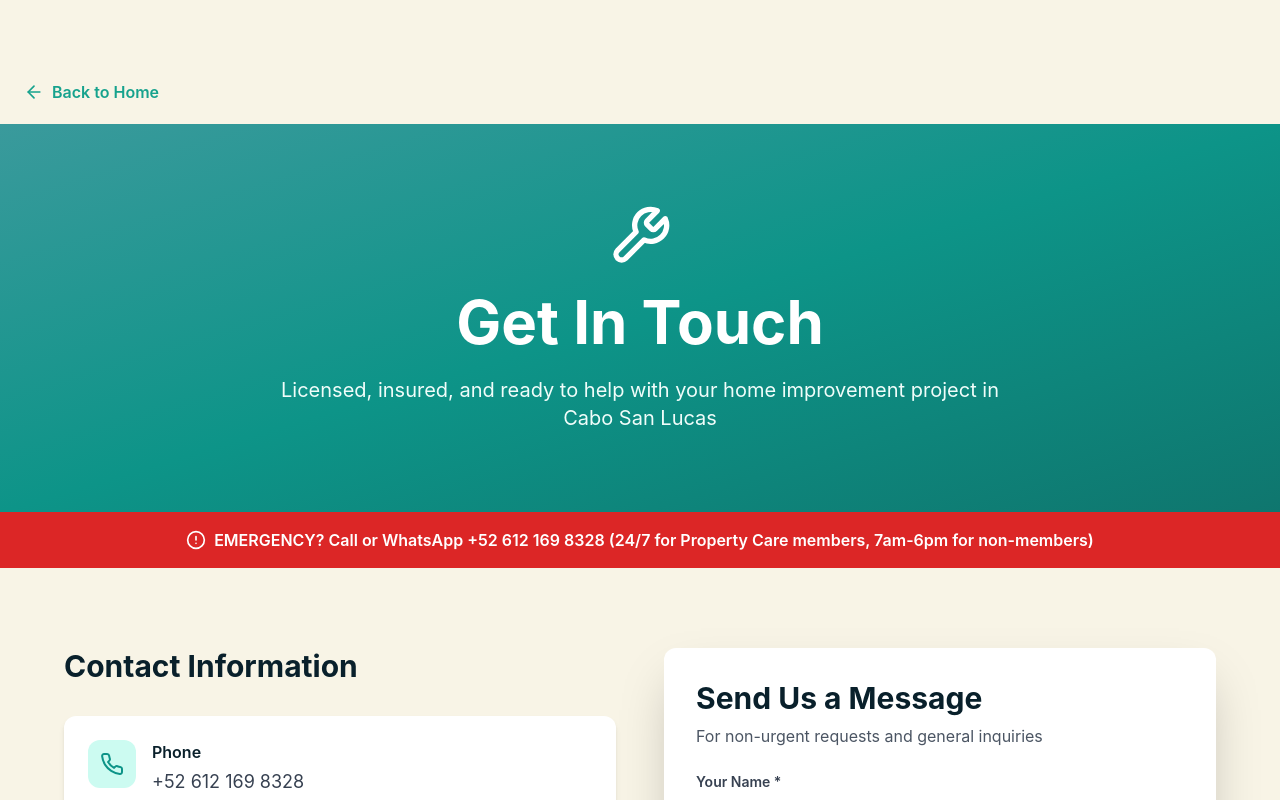
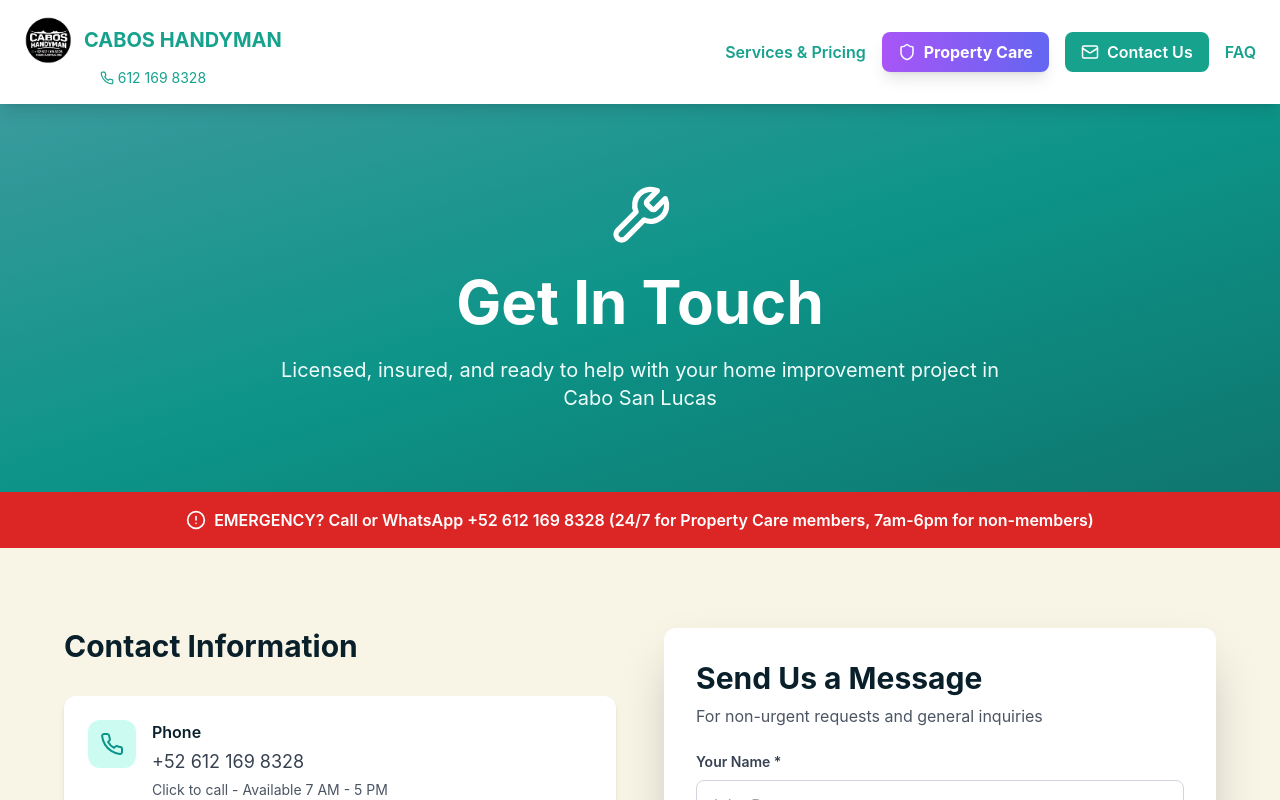
Before and after one commit to edgpac/caboshandyman, a React (Vite) app: page /contact in a window 1280 px wide. Shown: the top 800 px of the page. Built offline with nearby package versions, Linux system fonts and the light colour scheme; no server answers.

Commit message:
Complete SEO

```diff
--- a/src/components/ContactPage.tsx
+++ b/src/components/ContactPage.tsx
@@ -1,7 +1,8 @@
 import React, { useState } from 'react';
-import { Phone, Mail, MapPin, Clock, MessageCircle, Send, Wrench, AlertCircle, ArrowLeft } from 'lucide-react';
+import { Phone, Mail, MapPin, Clock, MessageCircle, Send, Wrench, AlertCircle } from 'lucide-react';
 import Footer from './Footer';
 import SEO from './SEO';
+import Navigation from './Navigation';
 
 const ContactPage = () => {
   const [formData, setFormData] = useState({
@@ -68,18 +69,7 @@ const ContactPage = () => {
         canonicalUrl="/contact"
       />
 
-      {/* Back to Home Button */}
-      <div className="bg-gray-50 pt-20 py-4">
-        <div className="container mx-auto px-6">
-          <a
-            href="/"
-            className="inline-flex items-center gap-2 text-primary hover:text-primary-hover font-semibold transition-colors group"
-          >
-            <ArrowLeft size={20} className="group-hover:-translate-x-1 transition-transform" />
-            <span>Back to Home</span>
-          </a>
-        </div>
-      </div>
+      <Navigation />
 
       <div className="min-h-screen bg-gray-50">
         {/* Hero */}
--- /dev/null
+++ b/src/components/Navigation.tsx
@@ -0,0 +1,115 @@
+import React, { useState } from 'react';
+import { Phone, Mail, Shield, Menu, ChevronDown } from 'lucide-react';
+
+export default function Navigation() {
+  const [isMobileMenuOpen, setIsMobileMenuOpen] = useState(false);
+
+  return (
+    <nav className="bg-dark-surface text-white py-4 sticky top-0 z-40 shadow-lg">
+      <div className="container mx-auto px-6">
+        <div className="flex justify-between items-center">
+          {/* Left: Logo + Phone */}
+          <div className="flex flex-col items-center">
+            <div className="flex items-center space-x-3">
+              <a href="/" className="flex items-center space-x-3">
+                <img
+                  src="/CHLOGO.png"
+                  alt="Cabos Handyman Logo"
+                  className="w-12 h-12 object-contain"
+                />
+                <span className="text-xl font-bold text-primary">CABOS HANDYMAN</span>
+              </a>
+            </div>
+            <a
+              href="tel:+526121698328"
+              className="flex items-center gap-1 text-primary hover:text-primary-hover transition-colors text-sm mt-1"
+            >
+              <Phone size={14} />
+              <span>612 169 8328</span>
+            </a>
+          </div>
+
+          {/* Right: Desktop Navigation Links */}
+          <div className="hidden md:flex items-center space-x-4">
+            <a
+              href="/services"
+              className="flex items-center gap-2 text-primary hover:text-primary-hover transition-colors font-semibold"
+            >
+              Services & Pricing
+            </a>
+            <a
+              href="/property-care-plans"
+              className="inline-flex items-center gap-2 px-4 py-2 rounded-lg bg-gradient-to-r from-purple-500 to-indigo-500 text-white font-bold hover:from-purple-600 hover:to-indigo-600 transition shadow-lg"
+            >
+              <Shield size={18} />
+              Property Care
+            </a>
+            <a
+              href="/contact"
+              className="flex items-center gap-2 bg-primary hover:bg-primary-hover text-primary-foreground px-4 py-2 rounded-lg transition-colors font-semibold"
+            >
+              <Mail size={18} />
+              Contact Us
+            </a>
+            <a
+              href="/faq"
+              className="flex items-center gap-2 text-primary hover:text-primary-hover transition-colors font-semibold"
+            >
+              FAQ
+            </a>
+          </div>
+
+          {/* Mobile: Hamburger Menu Button */}
+          <button
+            onClick={() => setIsMobileMenuOpen(!isMobileMenuOpen)}
+            className="md:hidden flex items-center gap-2 px-4 py-2 rounded-lg bg-primary hover:bg-primary-hover text-primary-foreground font-semibold transition-colors"
+            aria-label="Toggle mobile menu"
+          >
+            <Menu size={20} />
+            <span className="text-sm">Menu</span>
+            <ChevronDown
+              size={16}
+              className={`transition-transform ${isMobileMenuOpen ? 'rotate-180' : ''}`}
+            />
+          </button>
+        </div>
+
+        {/* Mobile Dropdown Menu */}
+        {isMobileMenuOpen && (
+          <div className="md:hidden mt-4 space-y-2 bg-dark-surface-elevated rounded-lg p-4 shadow-xl border border-primary/20">
+            <a
+              href="/services"
+              onClick={() => setIsMobileMenuOpen(false)}
+              className="flex items-center gap-2 text-primary hover:text-primary-hover transition-colors font-semibold py-3 px-4 rounded-lg hover:bg-dark-surface"
+            >
+              Services & Pricing
+            </a>
+            <a
+              href="/property-care-plans"
+              onClick={() => setIsMobileMenuOpen(false)}
+              className="flex items-center gap-2 px-4 py-3 rounded-lg bg-gradient-to-r from-purple-500 to-indigo-500 text-white font-bold hover:from-purple-600 hover:to-indigo-600 transition shadow-lg"
+            >
+              <Shield size={18} />
+              Property Care
+            </a>
+            <a
+              href="/contact"
+              onClick={() => setIsMobileMenuOpen(false)}
+              className="flex items-center gap-2 bg-primary hover:bg-primary-hover text-primary-foreground px-4 py-3 rounded-lg transition-colors font-semibold"
+            >
+              <Mail size={18} />
+              Contact Us
+            </a>
+            <a
+              href="/faq"
+              onClick={() => setIsMobileMenuOpen(false)}
+              className="flex items-center gap-2 text-primary hover:text-primary-hover transition-colors font-semibold py-3 px-4 rounded-lg hover:bg-dark-surface"
+            >
+              FAQ
+            </a>
+          </div>
+        )}
+      </div>
+    </nav>
+  );
+}
--- a/src/pages/FAQ.tsx
+++ b/src/pages/FAQ.tsx
@@ -1,6 +1,8 @@
 import React, { useState, useEffect } from 'react';
 import { Helmet } from 'react-helmet';
-import { ChevronDown, ArrowLeft } from 'lucide-react';
+import { ChevronDown } from 'lucide-react';
+import Navigation from '../components/Navigation';
+import Footer from '../components/Footer';
 
 export default function FAQ() {
   const [openSection, setOpenSection] = useState<number | null>(null);
@@ -354,18 +356,7 @@ export default function FAQ() {
         </script>
       </Helmet>
 
-      {/* Back to Home Button */}
-      <div className="bg-gray-50 pt-20 py-4">
-        <div className="container mx-auto px-6">
-          <a
-            href="/"
-            className="inline-flex items-center gap-2 text-primary hover:text-primary-hover font-semibold transition-colors group"
-          >
-            <ArrowLeft size={20} className="group-hover:-translate-x-1 transition-transform" />
-            <span>Back to Home</span>
-          </a>
-        </div>
-      </div>
+      <Navigation />
 
       <div className="min-h-screen bg-gray-50">
         {/* Header */}
@@ -505,6 +496,8 @@ export default function FAQ() {
           animation: fadeIn 0.3s ease-out;
         }
       `}</style>
+
+      <Footer />
     </>
   );
 }
--- a/src/pages/PropertyCarePlans.tsx
+++ b/src/pages/PropertyCarePlans.tsx
@@ -1,6 +1,7 @@
 import { lazy } from 'react';
 import SEO from '@/components/SEO';
-import { Shield, Droplet, Clock, CheckCircle2, AlertCircle, Home, ArrowRight, ArrowLeft, Calendar, DollarSign } from 'lucide-react';
+import { Shield, Droplet, Clock, CheckCircle2, AlertCircle, Home, ArrowRight, Calendar, DollarSign } from 'lucide-react';
+import Navigation from '@/components/Navigation';
 
 const Footer = lazy(() => import('@/components/Footer'));
 
@@ -69,18 +70,7 @@ export default function PropertyCarePlans() {
         schemaMarkup={schemaMarkup}
       />
 
-      {/* Back to Home Button */}
-      <div className="bg-gray-50 py-4">
-        <div className="container mx-auto px-6">
-          <a
-            href="/"
-            className="inline-flex items-center gap-2 text-primary hover:text-primary-hover font-semibold transition-colors group"
-          >
-            <ArrowLeft size={20} className="group-hover:-translate-x-1 transition-transform" />
-            <span>Back to Home</span>
-          </a>
-        </div>
-      </div>
+      <Navigation />
 
       {/* Hero Section */}
       <section className="relative py-20 bg-gradient-to-br from-blue-600 to-cyan-700 text-white overflow-hidden">
--- a/src/pages/Services.tsx
+++ b/src/pages/Services.tsx
@@ -1,8 +1,10 @@
 import React from 'react';
 import { Helmet } from 'react-helmet-async';
 import { Link } from 'react-router-dom';
-import { ArrowLeft, Home, Star, Droplet, Wrench, ArrowRight, Shield } from 'lucide-react';
+import { Home, Star, Droplet, Wrench, ArrowRight, Shield } from 'lucide-react';
 import ServiceMenuPopup from '../components/ServiceMenuPopup';
+import Navigation from '../components/Navigation';
+import Footer from '../components/Footer';
 
 export default function ServicesPage() {
   const [selectedProject, setSelectedProject] = React.useState<string>('Modern Kitchen');
@@ -128,18 +130,9 @@ export default function ServicesPage() {
         </script>
       </Helmet>
 
-      <div className="min-h-screen bg-gray-50 pt-20">
-        {/* Back to Home Button */}
-        <div className="container mx-auto px-6 py-4">
-          <Link
-            to="/"
-            className="inline-flex items-center gap-2 text-primary hover:text-primary-hover font-semibold transition-colors group"
-          >
-            <ArrowLeft size={20} className="group-hover:-translate-x-1 transition-transform" />
-            <span>Back to Home</span>
-          </Link>
-        </div>
+      <Navigation />
 
+      <div className="min-h-screen bg-gray-50">
         {/* SEO Header - Hidden but crawlable */}
         <div className="sr-only">
           <h1>Handyman Services Cabo San Lucas - Professional Home Repair & Maintenance</h1>
@@ -323,23 +316,14 @@ export default function ServicesPage() {
           </div>
         </div>
 
-        {/* Bottom Back to Home Button */}
-        <div className="container mx-auto px-6 py-8 text-center">
-          <Link
-            to="/"
-            className="inline-flex items-center gap-2 bg-primary hover:bg-primary-hover text-primary-foreground px-6 py-3 rounded-lg font-semibold transition-all shadow-lg hover:shadow-xl"
-          >
-            <ArrowLeft size={20} />
-            <span>Back to Home</span>
-          </Link>
-        </div>
-
         <ServiceMenuPopup
           isOpen={isMenuOpen}
           onClose={() => setIsMenuOpen(false)}
           projectType={selectedProject}
         />
       </div>
+
+      <Footer />
     </>
   );
 }
```
